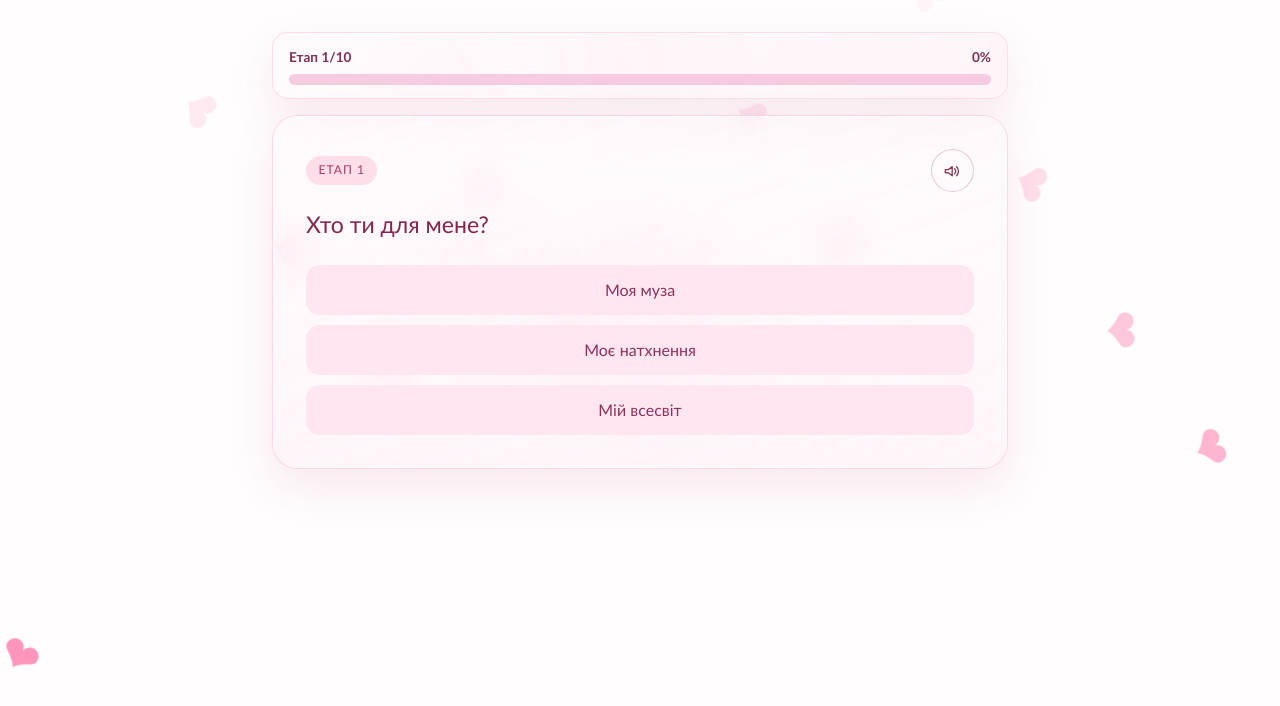
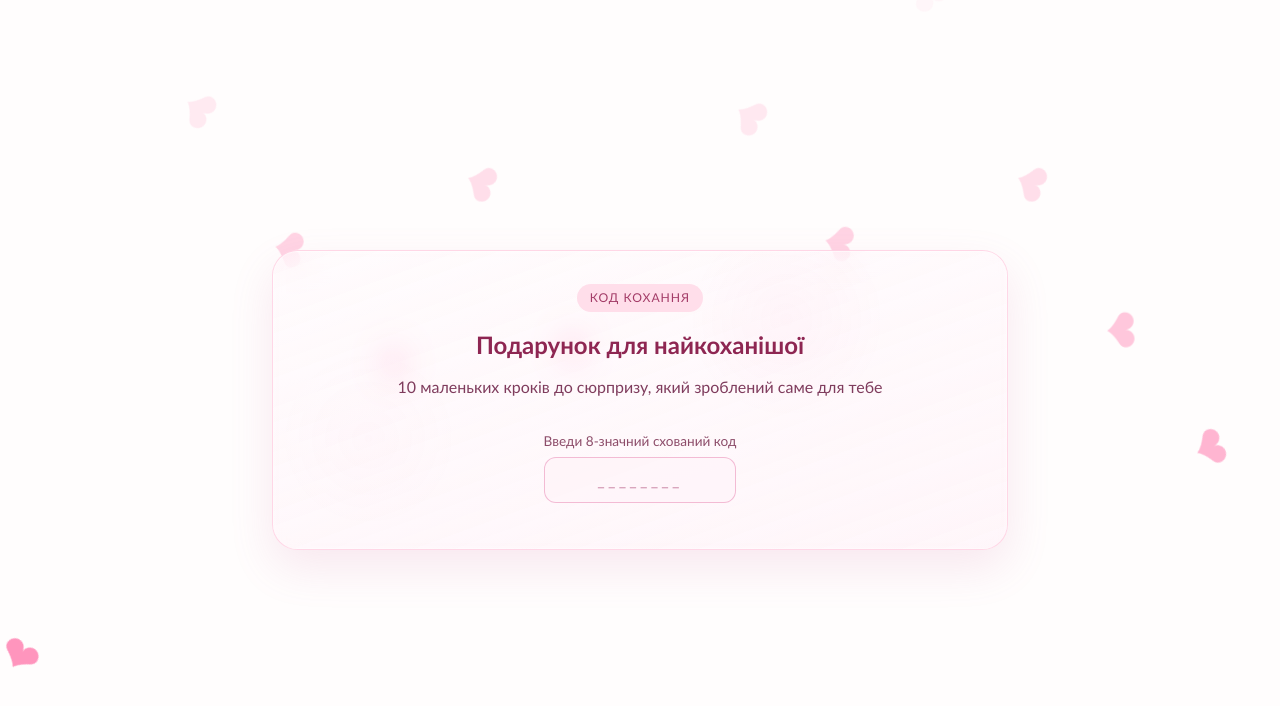
Before and after one commit to serhii-korniichuk/valentine-app, a React (Vite) app: page / in a window 1280 px wide. Both pictures are taken after a click on the button "Почати нашу історію". Shown: the top 706 px of the page. Built offline with nearby package versions, Linux system fonts and the light colour scheme.

Commit message:
feat: implement unlock gate feature in home screen with code input for quiz start

```diff
--- a/src/App.tsx
+++ b/src/App.tsx
@@ -32,15 +32,28 @@ const App = () => {
     setConfettiTrigger((prev) => prev + 1)
   }
 
-  const startQuiz = async () => {
+  const startQuizFlow = async () => {
     await unlock()
-    await play('tap')
     setMode('stages')
     setCurrentStage(0)
     setCollectedHearts([])
     setRewardOpened(false)
     setConfettiTrigger(0)
     setIsTransitioning(false)
+  }
+
+  const startQuiz = async () => {
+    if (quizScenario.home.unlockGate?.enabled) {
+      triggerConfetti()
+      await play('success')
+      setTimeout(() => {
+        void startQuizFlow()
+      }, quizScenario.home.unlockGate.successDelayMs)
+      return
+    }
+
+    await play('tap')
+    await startQuizFlow()
   }
 
   const completeStage = async () => {
@@ -106,10 +119,14 @@ const App = () => {
       {mode === 'home' && (
         <HomeScreen
           badge={quizScenario.home.badge}
+          unlockGate={quizScenario.home.unlockGate}
           title={quizScenario.home.title}
           subtitle={quizScenario.home.subtitle}
           startButtonLabel={quizScenario.home.startButton}
           startButtonPulse={quizScenario.home.startButtonPulse}
+          onRevealInput={() => {
+            void play('tap')
+          }}
           onStart={startQuiz}
         />
       )}
--- a/src/components/HomeScreen.module.scss
+++ b/src/components/HomeScreen.module.scss
@@ -4,3 +4,154 @@
   justify-content: center;
   text-align: center;
 }
+
+.codeTag {
+  align-self: center;
+  border: 0;
+  font: inherit;
+  font-size: 0.76rem;
+  cursor: default;
+  appearance: none;
+}
+
+.codeTagInteractive {
+  cursor: pointer;
+}
+
+.codeTextSlot {
+  position: relative;
+  display: inline-grid;
+  place-items: center;
+  min-width: var(--tag-width, 8ch);
+}
+
+.codeText {
+  grid-area: 1 / 1;
+  white-space: nowrap;
+  transition:
+    opacity 220ms ease,
+    filter 220ms ease,
+    transform 220ms ease;
+}
+
+.codeTextHidden {
+  opacity: 0;
+  filter: blur(1px);
+}
+
+.codeTextOverlay {
+  opacity: 0;
+  transform: translateY(1px);
+}
+
+.codeTextShown {
+  opacity: 1;
+  transform: translateY(0);
+  filter: blur(0);
+  animation: codeReveal 280ms ease-out;
+}
+
+.actionArea {
+  display: grid;
+  place-items: center;
+  width: 100%;
+}
+
+.actionAreaUnlock {
+  min-height: 6.15rem;
+}
+
+.codeGate {
+  display: grid;
+  gap: 0.4rem;
+  width: min(100%, 15rem);
+}
+
+.codeLabel {
+  font-size: 0.85rem;
+  color: var(--color-home-code-label);
+}
+
+.codeInput {
+  justify-self: center;
+  width: min(100%, 12rem);
+  border-radius: 0.75rem;
+  border: 1px solid var(--color-home-code-input-border);
+  outline: 0;
+  padding: 0.62rem 0.8rem;
+  text-align: center;
+  letter-spacing: 0.2em;
+  font-weight: 700;
+  color: var(--color-home-code-input-text);
+  background: var(--color-home-code-input-bg);
+
+  &::placeholder {
+    color: var(--color-home-code-input-placeholder);
+    opacity: 1;
+  }
+
+  &:focus-visible {
+    box-shadow: 0 0 0 3px var(--color-home-code-input-outline);
+  }
+}
+
+.codeInputInvalid {
+  animation: codeShake 360ms ease-in-out;
+}
+
+.successText {
+  margin: 0;
+  font-size: 1.08rem;
+  font-weight: 700;
+  color: var(--color-home-code-success);
+  animation: successIn 220ms ease-out;
+}
+
+@keyframes codeReveal {
+  from {
+    opacity: 0;
+    transform: translateY(1px);
+    filter: blur(1px);
+  }
+
+  to {
+    opacity: 1;
+    transform: translateY(0) scale(1);
+    filter: blur(0);
+  }
+}
+
+@keyframes codeShake {
+  0%,
+  100% {
+    transform: translateX(0);
+  }
+
+  18% {
+    transform: translateX(-5px);
+  }
+
+  36% {
+    transform: translateX(4px);
+  }
+
+  54% {
+    transform: translateX(-3px);
+  }
+
+  72% {
+    transform: translateX(2px);
+  }
+}
+
+@keyframes successIn {
+  from {
+    opacity: 0;
+    transform: translateY(2px);
+  }
+
+  to {
+    opacity: 1;
+    transform: translateY(0);
+  }
+}
--- a/src/components/HomeScreen.tsx
+++ b/src/components/HomeScreen.tsx
@@ -1,28 +1,176 @@
-import homeStyles from './HomeScreen.module.scss'
-import ScreenCard from './shared/ScreenCard'
-import screenStyles from './shared/ScreenCard.module.scss'
-import Button from './shared/Button'
+import { useState } from "react";
+import classNames from "classnames";
+import type { CSSProperties } from "react";
+import homeStyles from "./HomeScreen.module.scss";
+import ScreenCard from "./shared/ScreenCard";
+import screenStyles from "./shared/ScreenCard.module.scss";
+import Button from "./shared/Button";
 
 type HomeScreenProps = {
-  badge: string
-  title: string
-  subtitle: string
-  startButtonLabel: string
-  startButtonPulse: boolean
-  onStart: () => void
-}
+  badge: string;
+  unlockGate?: {
+    enabled: boolean;
+    code: string;
+    codeLength: number;
+    tagLabel: string;
+    codeInputLabel: string;
+    codeInputPlaceholder: string;
+    successMessage: string;
+  };
+  title: string;
+  subtitle: string;
+  startButtonLabel: string;
+  startButtonPulse: boolean;
+  onRevealInput?: () => void;
+  onStart: () => void;
+};
 
-const HomeScreen = ({ badge, title, subtitle, startButtonLabel, startButtonPulse, onStart }: HomeScreenProps) => {
+const HomeScreen = ({
+  badge,
+  unlockGate,
+  title,
+  subtitle,
+  startButtonLabel,
+  startButtonPulse,
+  onRevealInput,
+  onStart,
+}: HomeScreenProps) => {
+  const [isCodeStep, setIsCodeStep] = useState(false);
+  const [isCodeVisible, setIsCodeVisible] = useState(false);
+  const [isCodeAccepted, setIsCodeAccepted] = useState(false);
+  const [isCodeInvalid, setIsCodeInvalid] = useState(false);
+  const [enteredCode, setEnteredCode] = useState("");
+
+  const codeLength = unlockGate?.codeLength ?? 8;
+
+  const handlePrimaryAction = () => {
+    if (!unlockGate?.enabled) {
+      onStart();
+      return;
+    }
+
+    if (!isCodeStep) {
+      setIsCodeStep(true);
+      setIsCodeVisible(false);
+      setIsCodeAccepted(false);
+      setIsCodeInvalid(false);
+      setEnteredCode("");
+      onRevealInput?.();
+      return;
+    }
+  };
+
+  const canRevealCode = Boolean(unlockGate?.enabled && isCodeStep);
+  const baseTagLabel = unlockGate?.tagLabel ?? badge;
+  const revealCode = unlockGate?.code ?? "";
+  const tagWidthChars = Math.max(baseTagLabel.length, revealCode.length, 8);
+  const tagTextStyle = { "--tag-width": `${tagWidthChars}ch` } as CSSProperties;
+
   return (
     <ScreenCard className={homeStyles.homeScreen}>
-      <p className={screenStyles.badge}>{badge}</p>
+      <button
+        className={classNames(screenStyles.badge, homeStyles.codeTag, {
+          [homeStyles.codeTagInteractive]: canRevealCode,
+        })}
+        type="button"
+        aria-disabled={!canRevealCode || isCodeVisible}
+        onClick={() => {
+          if (canRevealCode && !isCodeVisible) {
+            setIsCodeVisible(true);
+          }
+        }}
+      >
+        <span className={homeStyles.codeTextSlot} style={tagTextStyle}>
+          <span
+            className={classNames(homeStyles.codeText, {
+              [homeStyles.codeTextHidden]: isCodeVisible,
+            })}
+          >
+            {baseTagLabel}
+          </span>
+          <span
+            className={classNames(
+              homeStyles.codeText,
+              homeStyles.codeTextOverlay,
+              { [homeStyles.codeTextShown]: isCodeVisible },
+            )}
+          >
+            {revealCode}
+          </span>
+        </span>
+      </button>
+
       <h1 className={screenStyles.heading}>{title}</h1>
       <p className={screenStyles.leadText}>{subtitle}</p>
-      <Button variant="primary" pulse={startButtonPulse} type="button" onClick={onStart}>
-        {startButtonLabel}
-      </Button>
+
+      <div
+        className={classNames(homeStyles.actionArea, {
+          [homeStyles.actionAreaUnlock]: unlockGate?.enabled,
+        })}
+      >
+        {unlockGate?.enabled && isCodeStep && !isCodeAccepted && (
+          <div className={homeStyles.codeGate}>
+            <label className={homeStyles.codeLabel} htmlFor="home-secret-code">
+              {unlockGate.codeInputLabel}
+            </label>
+
+            <input
+              id="home-secret-code"
+              type="text"
+              inputMode="numeric"
+              autoComplete="one-time-code"
+              maxLength={codeLength}
+              placeholder={unlockGate.codeInputPlaceholder}
+              value={enteredCode}
+              className={classNames(homeStyles.codeInput, {
+                [homeStyles.codeInputInvalid]: isCodeInvalid,
+              })}
+              onChange={(event) => {
+                const digitsOnly = event.target.value
+                  .replace(/\D/g, "")
+                  .slice(0, codeLength);
+                setEnteredCode(digitsOnly);
+                setIsCodeInvalid(false);
+
+                if (digitsOnly.length < codeLength) {
+                  return;
+                }
+
+                if (digitsOnly === unlockGate.code) {
+                  setIsCodeAccepted(true);
+                  void onStart();
+                  return;
+                }
+
+                setIsCodeInvalid(false);
+                requestAnimationFrame(() => {
+                  setIsCodeInvalid(true);
+                });
+                setTimeout(() => {
+                  setIsCodeInvalid(false);
+                }, 420);
+              }}
+            />
+          </div>
+        )}
+
+        {unlockGate?.enabled && isCodeAccepted && (
+          <p className={homeStyles.successText}>{unlockGate.successMessage}</p>
+        )}
+
+        {(!unlockGate?.enabled || !isCodeStep) && (
+          <Button
+            variant="primary"
+            pulse={startButtonPulse && !isCodeStep}
+            type="button"
+            onClick={handlePrimaryAction}
+          >
+            {startButtonLabel}
+          </Button>
+        )}
+      </div>
     </ScreenCard>
-  )
-}
+  );
+};
 
-export default HomeScreen
+export default HomeScreen;
--- a/src/components/shared/ScreenCard.module.scss
+++ b/src/components/shared/ScreenCard.module.scss
@@ -1,4 +1,4 @@
-@use '../../styles/glass' as glass;
+@use "../../styles/glass" as glass;
 
 .screenCard {
   @include glass.surface(1.6rem, 0.7, 16px);
@@ -16,14 +16,17 @@
   background: linear-gradient(
     160deg,
     rgb(var(--color-screen-content-top-rgb) / 0.26) 0%,
-    rgb(var(--color-screen-content-bottom-rgb) / var(--glass-accent-alpha, 0.08)) 100%
+    rgb(
+        var(--color-screen-content-bottom-rgb) / var(--glass-accent-alpha, 0.08)
+      )
+      100%
   );
   border: 1px solid rgb(var(--color-screen-content-border-rgb) / 0.32);
 }
 
 .badge {
   display: inline-block;
-  margin: 0 0 0.9rem;
+  margin: 0 0 1.2rem;
   padding: 0.32rem 0.78rem;
   border-radius: 999px;
   background: var(--color-screen-badge-bg);
--- a/src/config/quizScenario.ts
+++ b/src/config/quizScenario.ts
@@ -6,14 +6,24 @@ export const quizScenario: QuizScenarioConfig = {
       onLabel: "Вимкнути звук",
       offLabel: "Увімкнути звук",
     },
-    stageTransitionDelayMs: 320,
+    stageTransitionDelayMs: 440,
     progress: {
       ariaLabel: "Прогрес квізу",
       stageLabel: "Етап",
     },
   },
   home: {
-    badge: "Valentine quiz",
+    badge: "Міні-гра",
+    unlockGate: {
+      enabled: true,
+      code: "14022024",
+      codeLength: 8,
+      tagLabel: "код кохання",
+      codeInputLabel: "Введи 8-значний схований код",
+      codeInputPlaceholder: "________",
+      successMessage: "Ти молодець!",
+      successDelayMs: 650,
+    },
     title: "Подарунок для\u00A0найкоханішої",
     subtitle: "10 маленьких кроків до сюрпризу, який зроблений саме для тебе",
     startButton: "Почати нашу історію",
--- a/src/styles/global.scss
+++ b/src/styles/global.scss
@@ -11,6 +11,7 @@
 
   --color-focus-ring: rgb(255 149 192 / 0.22);
   --color-focus-ring-strong: rgb(255 149 192 / 0.25);
+  --color-focus-outline: rgb(242 177 206 / 0.42);
 
   --color-glass-border-rgb: 255 200 221;
   --color-glass-surface-top-rgb: 255 247 251;
@@ -27,6 +28,13 @@
   --color-screen-badge-text: #a33b67;
   --color-screen-heading: #8e2652;
   --color-screen-lead: #7f3c5d;
+  --color-home-code-label: #8d4d6a;
+  --color-home-code-input-border: rgb(242 177 206 / 0.86);
+  --color-home-code-input-outline: rgb(242 177 206 / 0.42);
+  --color-home-code-input-bg: rgb(255 245 250 / 0.86);
+  --color-home-code-input-text: #7f2c52;
+  --color-home-code-input-placeholder: rgb(180 89 131 / 0.55);
+  --color-home-code-success: #8f2f58;
 
   --color-stage-prompt: #84254d;
   --color-stage-helper: #8c5670;
@@ -87,6 +95,8 @@
 
 * {
   box-sizing: border-box;
+  -webkit-user-select: none;
+  user-select: none;
 }
 
 html,
@@ -123,3 +133,12 @@ button,
 input {
   font: inherit;
 }
+
+:where(button, input, textarea, select, a, [tabindex]):focus {
+  outline: none;
+}
+
+:where(button, input, textarea, select, a, [tabindex]):focus-visible {
+  outline: 2px solid var(--color-focus-outline);
+  outline-offset: 2px;
+}
```
Also changed, not shown: src/types/quiz.ts (+10 -0 lines).
